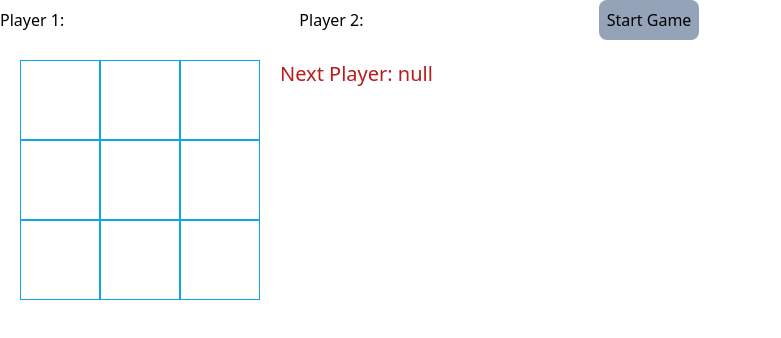
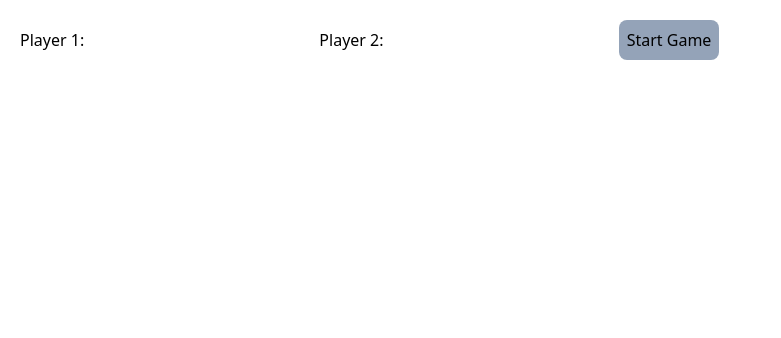
Before and after one commit to mrmcoding88/tic-tac-toe, a React (Vite) app: page / in a window 1280 px wide. Shown: the top 338 px of the page, without its empty margins (0-781 px from the left). Built offline with nearby package versions, Linux system fonts and the light colour scheme.

Commit message:
refactor: start page

```diff
--- a/src/App.tsx
+++ b/src/App.tsx
@@ -1,32 +1,24 @@
-import {useAppSelector,useAppDispatch} from './app/hooks'
+import { useAppSelector, useAppDispatch } from './app/hooks'
 import Board from './features/components/board'
+import Start from './features/components/start'
 import { setPlayersName } from './features/slicers/board-slice'
 function App() {
- const boardState = useAppSelector((state)=>state.board)
+  const boardState = useAppSelector((state) => state.board)
   const [xIsNext, winner, playerNames] = [boardState.xIsNext, boardState.winner, boardState.playerNames]
-  const dispatch = useAppDispatch()
 
-  const status = winner ? 'Winner is: ' + winner : xIsNext ? 'Next Player: ' +playerNames[0] : 'Next Player: '+playerNames[1]
-  function startGameClicked() {
-    const p1 = document.getElementById('p1')as HTMLInputElement
-    const p2 = document.getElementById('p2') as HTMLInputElement
-    dispatch(setPlayersName([p1.value as string,p2.value as string]))
-  }
 
+  const status = winner ? 'Winner is: ' + winner : xIsNext ? 'Next Player: ' + playerNames[0] : 'Next Player: ' + playerNames[1]
+
+  const canShowBoard: boolean = playerNames.every((name) => name != null)
   return (
     <div>
-       <label htmlFor="Player 1">Player 1: </label>
-        <input type="text" id='p1'/>
-        <label htmlFor="Player 2">Player 2: </label>
-        <input type="text" id= 'p2'/>
-        <button className='rounded-lg border-red-700 p-2 bg-slate-400' type='submit' onClick={()=>startGameClicked() }>Start Game</button>
-    <div className='flex flex-row m-5'>
-      <Board />
-      <div className='text-xl text-red-700 ml-5'>
-        {status}
-      </div>
-      </div>
-      </div>
+      {!canShowBoard ? <Start /> : <div className='flex flex-row m-5'>
+        <Board />
+        <div className='text-xl text-red-700 ml-5'>
+          {status}
+        </div>
+      </div>}
+    </div>
 
   )
 }
--- /dev/null
+++ b/src/features/components/start.tsx
@@ -0,0 +1,21 @@
+import { useAppDispatch } from "../../app/hooks"
+import { setPlayersName } from "../slicers/board-slice"
+
+
+function Start() {
+    const dispatch = useAppDispatch()
+    function startGameClicked() {
+        const p1 = document.getElementById('p1') as HTMLInputElement
+        const p2 = document.getElementById('p2') as HTMLInputElement
+        dispatch(setPlayersName([p1.value as string, p2.value as string]))
+    }
+    return <div className="p-5">
+        <label htmlFor="Player 1">Player 1: </label>
+        <input type="text" id='p1' />
+        <label htmlFor="Player 2">Player 2: </label>
+        <input type="text" id='p2' />
+        <button className='rounded-lg border-red-700 p-2 bg-slate-400' type='submit' onClick={() => startGameClicked()}>Start Game</button>
+    </div>
+}
+
+export default Start
```
